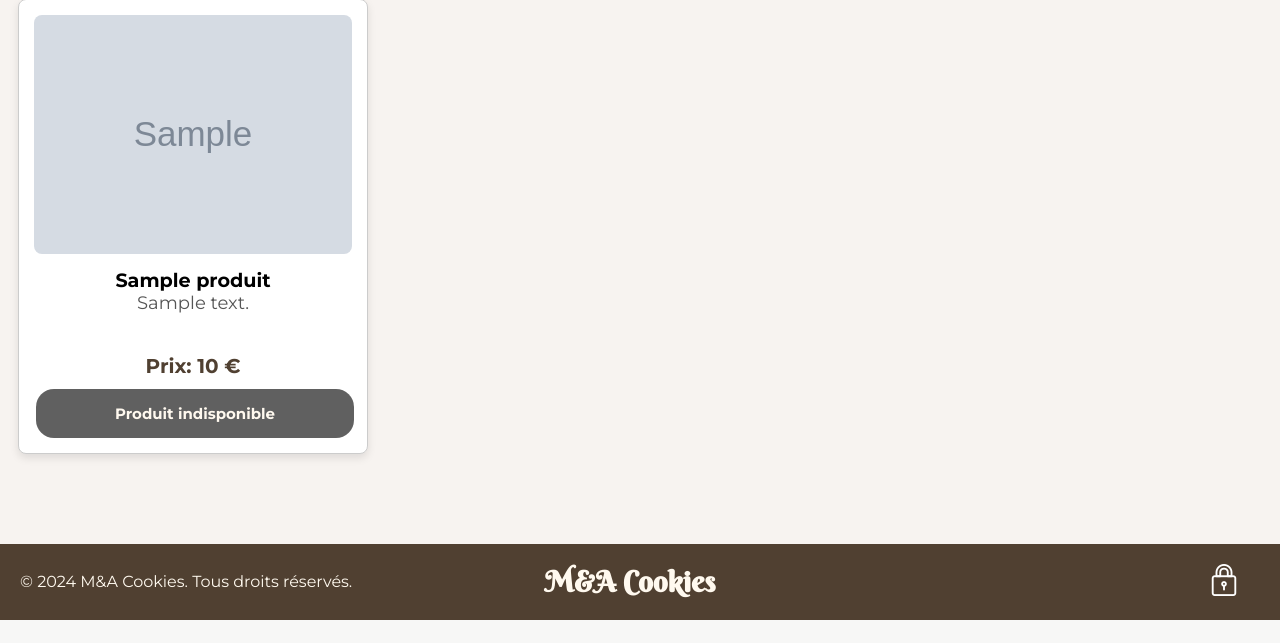
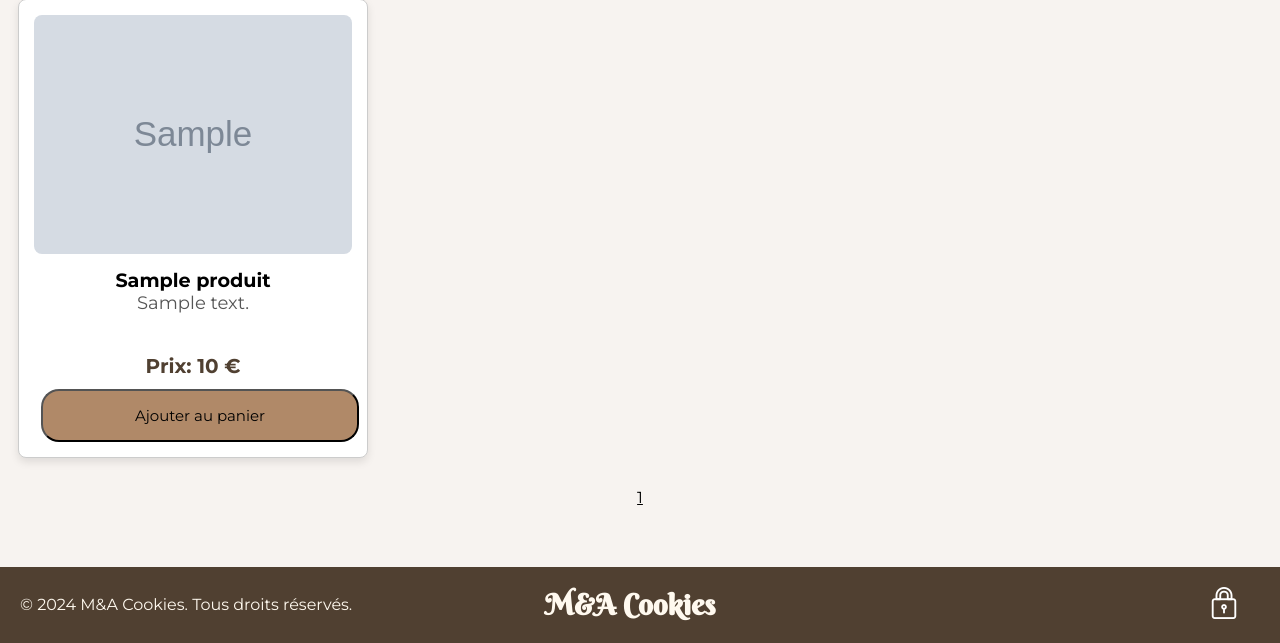
Before and after one commit to math208208/projetPHP, a PHP site: page / in a window 1280 px wide. Shown: the part 886-1529 px from the top of the page. Before the commit the page ends 1506 px from the top, so only its background shows below. Run offline with PHP 8.4, Linux system fonts and the light colour scheme; tables that the repository leaves empty or names only in its code hold one stand-in row (values such as "Sample post"); grey boxes marked "Sample" are stand-in pictures; data that the repository does not hold is empty; some libraries are stand-ins or nearby versions.

Commit message:
pagination + modif zone admin client ajout tel et adresse

```diff
--- a/Controller/ControllerAdminClient.php
+++ b/Controller/ControllerAdminClient.php
@@ -27,7 +27,9 @@ class ControllerAdminCLient {
         $nom=$_POST['nom'];
         $prenom=$_POST['prenom'];
         $email=$_POST['email'];
-        $clients = $this->model->addClient($nom,$prenom,$email );
+        $tel=$_POST['tel'];
+        $adresse=$_POST['adresse'];
+        $clients = $this->model->addClient($nom,$prenom,$email, $tel, $adresse );
         header(header: 'Location: index.php?action=adminClient');
         exit;
     }
--- a/Controller/ControllerPanier.php
+++ b/Controller/ControllerPanier.php
@@ -72,7 +72,7 @@ class ControllerPanier {
 
             }}
 
-        header('Location: index.php?action=afficherProduits');
+        header(header: 'Location: index.php?action=afficherProduits');
         exit;
 
     }
--- a/Controller/ControllerProduit.php
+++ b/Controller/ControllerProduit.php
@@ -4,18 +4,29 @@ require_once 'Model/ModelProduit.php';
 class ControllerProduit {
 
     public function afficherProduits() {
+        $model = new ModelProduit();
+        $stock=$model->getStock();
 
-        $model = new ModelProduit();
-        $produits = $model->getAllProduits();
-        $stock=$model->getStock();
-        #pour pouvoir afficher la box nouveaute avec le cookie cannelle
         $nouveaute = ['id'=>7, 'titre'=>"Cookie aux saveurs cannelle et muscade",
         'description'=> "Laissez-vous séduire par nos nouveaux cookies aux saveurs d\'épices douces. Un mélange parfait de cannelle et de muscade pour un moment de pure gourmandise.",
         'prix_public'=> 3.50, 'image'=> 'assets/cookie7.png']; //cookie cannelle
 
+        $page = isset($_GET['page']) ? (int)$_GET['page'] : 1;
+        $produitsParPage = 8;
 
-        include_once 'View/vuPublique.php';
+        $produits = $model->getProduitsPagines($page, $produitsParPage);
+
+        $totalProduits = $model->getNombreProduits();
+
+        // Calculer le nombre total de pages
+        $totalPages = ceil($totalProduits / $produitsParPage);
+
+        require 'View/vuPublique.php';
     }
+
+
+
+
 }
 
 
--- a/Model/ModelAdminClient.php
+++ b/Model/ModelAdminClient.php
@@ -12,7 +12,7 @@ class ModelAdminCLient {
     }
 
     // Ajouter un client
-    public function addClient($nom, $prenom, $email) {
+    public function addClient($nom, $prenom, $email,$tel, $adresse) {
         $sql0 = "SELECT COUNT(*) FROM clients WHERE email = :email";
         $stmt0 = $this->db->prepare($sql0);
         $stmt0->bindParam(':email', $email);
@@ -24,8 +24,8 @@ class ModelAdminCLient {
             echo 'Ce client existe deja dans la BD';
 
         }else{
-            $stmt = $this->db->prepare("INSERT INTO clients (nom, prenom, email) VALUES (:nom, :prenom, :email)");
-            return $stmt->execute(['nom' => $nom, 'prenom' => $prenom, 'email' => $email]);
+            $stmt = $this->db->prepare("INSERT INTO clients (nom, prenom, email, tel, adresse) VALUES (:nom, :prenom, :email,:tel, :adresse)");
+            return $stmt->execute(['nom' => $nom, 'prenom' => $prenom, 'email' => $email, 'tel'=>$tel, 'adresse'=>$adresse]);
         }
 
     }
--- a/Model/ModelProduit.php
+++ b/Model/ModelProduit.php
@@ -7,11 +7,6 @@ class ModelProduit{
         $this->db = new PDO('mysql:host=linserv-info-01.campus.unice.fr;dbname=mm302494_ProjetPhp', 'mm302494', 'mm302494');
     }
 
-    //Permet de recuperer tout les produits de la table produits
-    public function getAllProduits() {
-        $stmt = $this->db->query("SELECT * FROM produits");
-        return $stmt->fetchAll(PDO::FETCH_ASSOC);
-    }
     public function getStock(){
         $sql= "SELECT * FROM gestion_stock";
         $stmt = $this->db->prepare($sql);
@@ -24,7 +19,21 @@ class ModelProduit{
         }
 
 
+    public function getProduitsPagines($page, $produitsParPage) {
+        $start = ($page - 1) * $produitsParPage;
+        $sql = "SELECT * FROM produits LIMIT :start, :produitsParPage";
+        $stmt = $this->db->prepare($sql);
+        $stmt->bindValue(':start', $start, PDO::PARAM_INT);
+        $stmt->bindValue(':produitsParPage', $produitsParPage, PDO::PARAM_INT);
+        $stmt->execute();
+        return $stmt->fetchAll(PDO::FETCH_ASSOC);
+    }
 
+    public function getNombreProduits() {
+        $sql = "SELECT COUNT(*) AS total FROM produits";
+        $stmt = $this->db->query($sql);
+        return $stmt->fetch(PDO::FETCH_ASSOC)['total'];
+    }
 }
 
 
--- a/View/common/header.php
+++ b/View/common/header.php
@@ -32,6 +32,7 @@
                     <img src="assets/logo.png" alt="M&A Cookies" class="logo-img">
                 </a>
             </div>
+
 
             <div class="nav-center">
                 <span class="site-title">M&A Cookies</span>
--- a/View/vuPublique.php
+++ b/View/vuPublique.php
@@ -54,44 +54,29 @@
 
                 <div class="cookies-wrapper">
                     <?php foreach ($produits as $produit): ?>
-
-
                     <div class="cookie-card">
-                        <img src="<?= $produit['image'] ?>" class="cookie-img" alt="cookie-img">
-                        <h3><?= $produit['titre'] ?></h3>
-
-
-                        <p><?= $produit['descriptif'] ?></p>
-                        <h4>Prix: <?= $produit['prix_public'] ?> €</h4>
-
+                        <img src="<?= htmlspecialchars($produit['image']) ?>" class="cookie-img" alt="cookie-img">
+                        <h3><?= htmlspecialchars($produit['titre']) ?></h3>
+                        <p><?= htmlspecialchars($produit['descriptif']) ?></p>
+                        <h4>Prix: <?= htmlspecialchars($produit['prix_public']) ?> €</h4>
 
                         <form method="post" action="index.php?action=addToCart#nos-cookies">
-
                             <input type="hidden" name="product" value='<?= json_encode($produit) ?>'>
-                            <?php
-                                $quantite = null;
-                                foreach ($stock as $stockItem) {
-                                    if ($stockItem['produit_id'] == $produit['id']) {
-                                        $quantite = $stockItem['quantité'];
-                                        break;
-                                    }
-                                }
-
-                                if ($quantite === 0 || $quantite === null) {
-                                    echo "<button id='boutonPanier' class='panier' style='border-radius: 18px; background-color: #606060;
-                                    font-size: 15px; width: 100%; padding: 15px 30px; cursor: not-allowed; margin-left: 2px;border: none; color: #fff9ef;
-                                    font-weight: bold;' disabled>Produit indisponible</button>";
-                                } else {
-                                    echo "<button type='submit' id='boutonPanier' class='panier' style='border-radius: 18px; background-color: #b08968;
-                                    font-size: 15px; width: 100%; padding: 15px 30px; cursor: pointer; margin-left: 2px;border: none; color: #fff9ef;
-                                    font-weight: bold;'>Ajouter au panier</button>";
-                                }
-                                ?>
-
+                            <button type="submit" class="panier">Ajouter au panier</button>
                         </form>
                     </div>
                     <?php endforeach; ?>
                 </div>
+
+                <div class="pagination">
+                    <?php for ($i = 1; $i <= $totalPages; $i++): ?>
+                    <a href="index.php?action=afficherProduits&page=<?= $i ?>"
+                        class="<?= ($i == $page) ? 'active' : '' ?>">
+                        <?= $i ?>
+                    </a>
+                    <?php endfor; ?>
+                </div>
+
 
 
             </section>
```
Also changed, not shown: View/vuAdminClient.php (+8 -1 lines).
